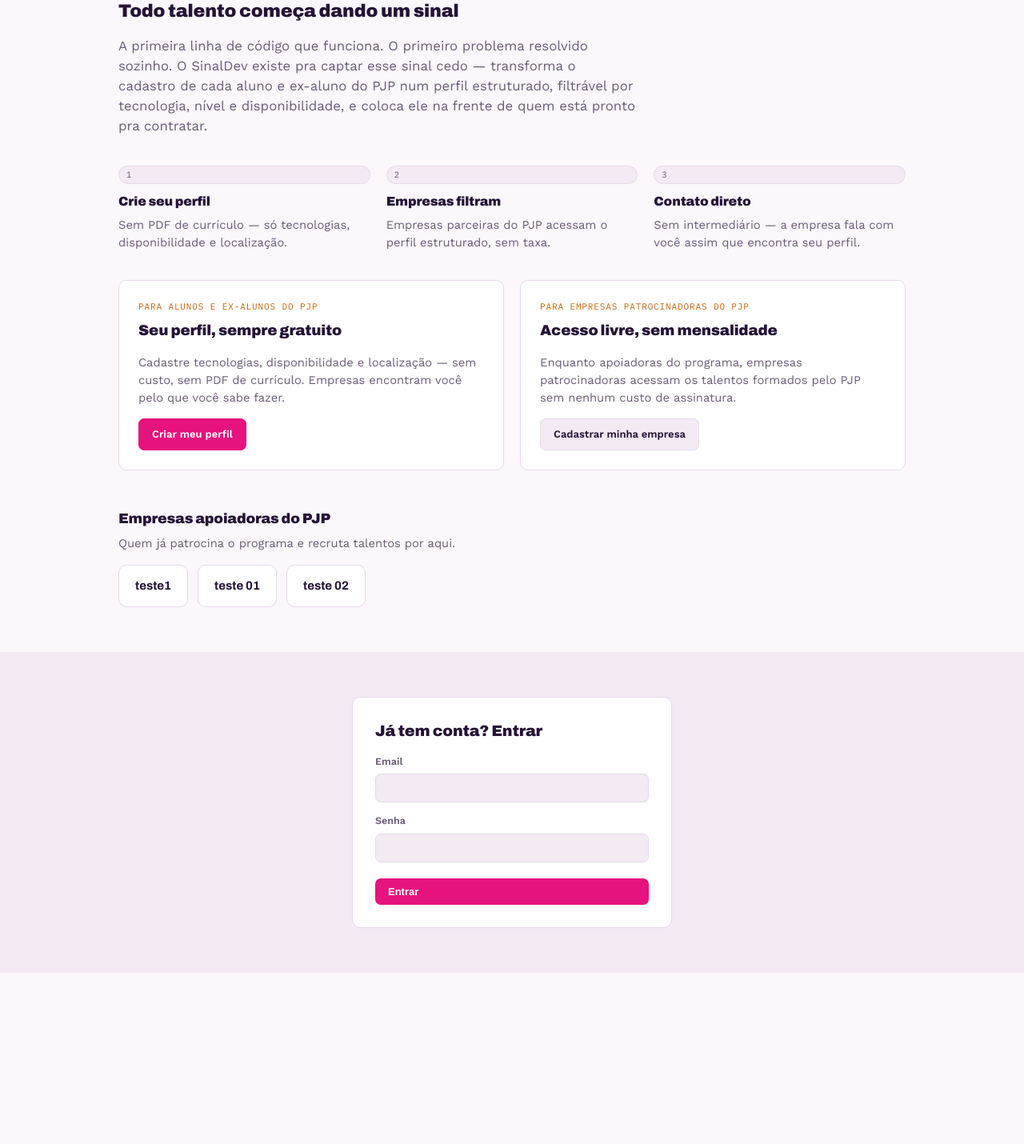
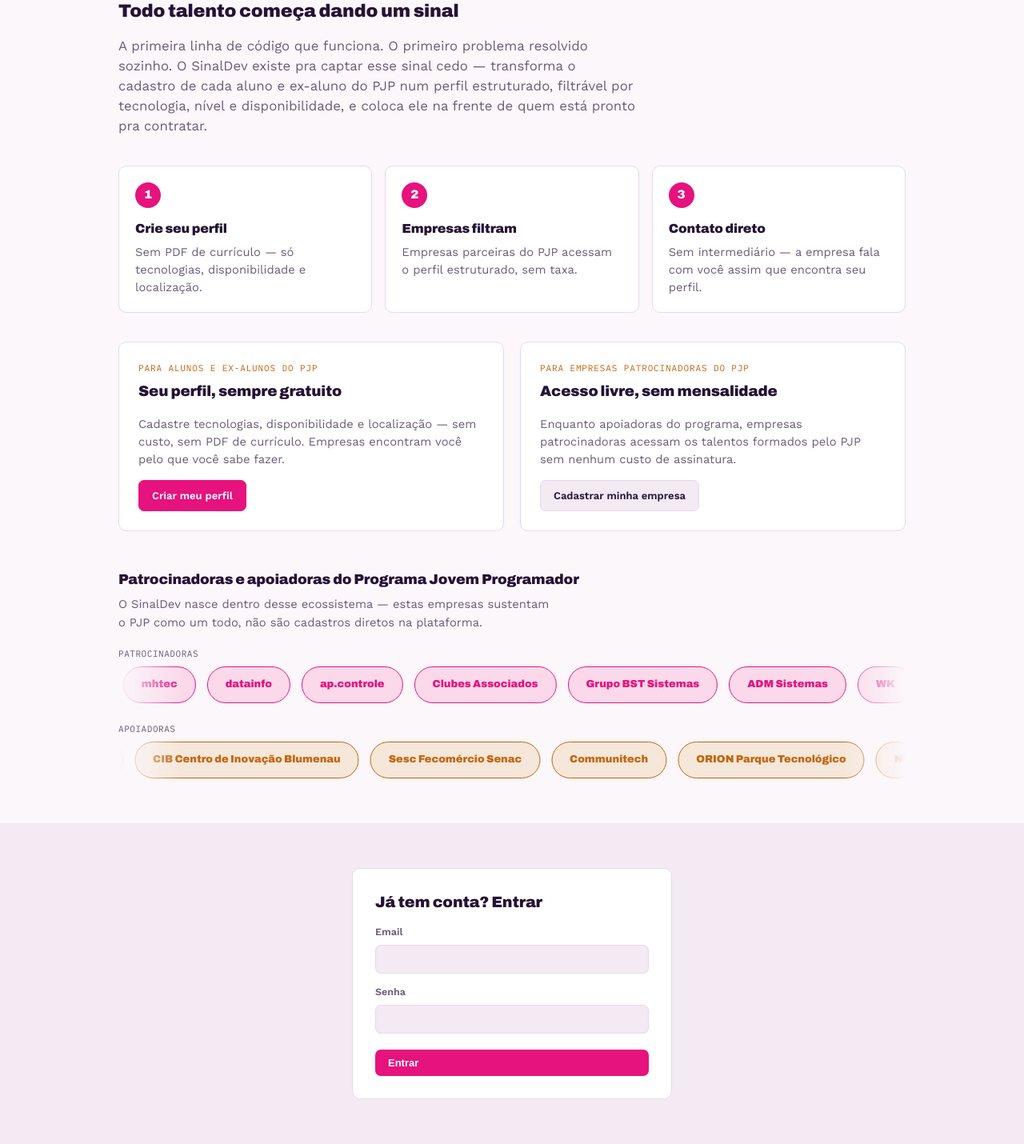
Before and after one commit to Schaurich947/Daniel_Schaurich_SinalDev, a PHP site: page / in a window 1280 px wide. Shown: the part 418-1848 px from the top of the page at 80% size. Before the commit the page ends 1634 px from the top, so only its background shows below. Run offline with PHP 8.4, Linux system fonts and the light colour scheme; data comes from the database, SQL or seed files in the repository.

Commit message:
Adiciona lista real de patrocinadoras e apoiadoras do PJP na home

```diff
--- a/app/Views/auth/login.php
+++ b/app/Views/auth/login.php
@@ -1,6 +1,20 @@
 <?php
 $erro = $erro ?? null;
-$apoiadoras = (new EmpresaModel($pdo))->buscarTodos();
+
+// Lista fixa: patrocinadoras/apoiadoras do Programa Jovem Programador (PJP) em
+// geral, não cadastros do SinalDev. O SinalDev nasce dentro desse ecossistema,
+// mas essas empresas não têm vínculo direto com a plataforma — por isso a
+// lista é estática aqui, e não vem da tabela `empresas`.
+$patrocinadores = [
+    'HartSystem Sistemas', 'CloudPark', 'dev10 pedidos10', 'mhtec', 'datainfo',
+    'ap.controle', 'Clubes Associados', 'Grupo BST Sistemas', 'ADM Sistemas',
+    'WK', 'Senior', 'ndd', 'Softplan', 'Benner', 'DataRunk', 'DataFrete', 'CB Sistemas',
+];
+$apoiadores = [
+    'Communitech', 'ORION Parque Tecnológico', 'NSC TV', 'Gene Conecta', 'NOVALE Hub',
+    'CollabTech', 'INOVALE', 'AMURELTEC/ACITE', 'Sigma Park', 'ACATE',
+    'SOMAR Vale Europeu', 'Fundação CITEB', 'CIB Centro de Inovação Blumenau', 'Sesc Fecomércio Senac',
+];
 ?>
 <!DOCTYPE html>
 <html lang="pt-br">
@@ -45,20 +59,20 @@ $apoiadoras = (new EmpresaModel($pdo))->buscarTodos();
         <h2 style="font-size:1.4rem;">Todo talento começa dando um sinal</h2>
         <p class="lead">A primeira linha de código que funciona. O primeiro problema resolvido sozinho. O SinalDev existe pra captar esse sinal cedo — transforma o cadastro de cada aluno e ex-aluno do PJP num perfil estruturado, filtrável por tecnologia, nível e disponibilidade, e coloca ele na frente de quem está pronto pra contratar.</p>
 
-        <div style="display:grid;grid-template-columns:repeat(3,1fr);gap:20px;margin-top:36px;">
-            <div>
-                <div class="pill" style="margin-bottom:10px;">1</div>
-                <h3 style="font-size:1rem;">Crie seu perfil</h3>
+        <div style="display:grid;grid-template-columns:repeat(3,1fr);gap:16px;margin-top:36px;">
+            <div class="card">
+                <span style="display:inline-flex;align-items:center;justify-content:center;width:32px;height:32px;border-radius:50%;background:var(--accent);color:var(--accent-ink);font-family:'Archivo',sans-serif;font-weight:800;font-size:.95rem;">1</span>
+                <h3 style="font-size:1rem;margin-top:14px;">Crie seu perfil</h3>
                 <p class="subtitulo">Sem PDF de currículo — só tecnologias, disponibilidade e localização.</p>
             </div>
-            <div>
-                <div class="pill" style="margin-bottom:10px;">2</div>
-                <h3 style="font-size:1rem;">Empresas filtram</h3>
+            <div class="card">
+                <span style="display:inline-flex;align-items:center;justify-content:center;width:32px;height:32px;border-radius:50%;background:var(--accent);color:var(--accent-ink);font-family:'Archivo',sans-serif;font-weight:800;font-size:.95rem;">2</span>
+                <h3 style="font-size:1rem;margin-top:14px;">Empresas filtram</h3>
                 <p class="subtitulo">Empresas parceiras do PJP acessam o perfil estruturado, sem taxa.</p>
             </div>
-            <div>
-                <div class="pill" style="margin-bottom:10px;">3</div>
-                <h3 style="font-size:1rem;">Contato direto</h3>
+            <div class="card">
+                <span style="display:inline-flex;align-items:center;justify-content:center;width:32px;height:32px;border-radius:50%;background:var(--accent);color:var(--accent-ink);font-family:'Archivo',sans-serif;font-weight:800;font-size:.95rem;">3</span>
+                <h3 style="font-size:1rem;margin-top:14px;">Contato direto</h3>
                 <p class="subtitulo">Sem intermediário — a empresa fala com você assim que encontra seu perfil.</p>
             </div>
         </div>
@@ -78,19 +92,28 @@ $apoiadoras = (new EmpresaModel($pdo))->buscarTodos();
             </div>
         </div>
 
-        <?php if ($apoiadoras): ?>
-            <div style="margin-top:48px;">
-                <h3 style="font-size:1.1rem;margin-bottom:4px;">Empresas apoiadoras do PJP</h3>
-                <p class="subtitulo" style="margin-bottom:16px;">Quem já patrocina o programa e recruta talentos por aqui.</p>
-                <div style="display:flex;gap:12px;flex-wrap:wrap;">
-                    <?php foreach ($apoiadoras as $apoiadora): ?>
-                        <div class="card" style="padding:14px 20px;font-family:'Archivo',sans-serif;font-weight:700;">
-                            <?= htmlspecialchars($apoiadora['nome_fantasia']) ?>
-                        </div>
+        <div style="margin-top:48px;overflow:hidden;">
+            <h3 style="font-size:1.1rem;margin-bottom:4px;">Patrocinadoras e apoiadoras do Programa Jovem Programador</h3>
+            <p class="subtitulo" style="margin-bottom:20px;">O SinalDev nasce dentro desse ecossistema — estas empresas sustentam o PJP como um todo, não são cadastros diretos na plataforma.</p>
+
+            <p class="subtitulo mono" style="text-transform:uppercase;letter-spacing:.05em;font-size:11px;margin-bottom:8px;">Patrocinadoras</p>
+            <div class="apoiadoras-ticker">
+                <div class="apoiadoras-track">
+                    <?php foreach (array_merge($patrocinadores, $patrocinadores) as $nome): ?>
+                        <span class="apoiadora-badge"><?= htmlspecialchars($nome) ?></span>
                     <?php endforeach; ?>
                 </div>
             </div>
-        <?php endif; ?>
+
+            <p class="subtitulo mono" style="text-transform:uppercase;letter-spacing:.05em;font-size:11px;margin:24px 0 8px;">Apoiadoras</p>
+            <div class="apoiadoras-ticker">
+                <div class="apoiadoras-track" style="animation-direction:reverse;">
+                    <?php foreach (array_merge($apoiadores, $apoiadores) as $nome): ?>
+                        <span class="apoiadora-badge apoiadora-badge-secundaria"><?= htmlspecialchars($nome) ?></span>
+                    <?php endforeach; ?>
+                </div>
+            </div>
+        </div>
     </div>
 
     <section class="login-section">
--- a/public/style.css
+++ b/public/style.css
@@ -589,3 +589,46 @@ form.formulario {
     font-size: 13px;
     margin-top: 16px;
 }
+
+/* ---------- faixa de patrocinadoras/apoiadoras (home) ---------- */
+.apoiadoras-ticker {
+    overflow: hidden;
+    -webkit-mask-image: linear-gradient(90deg, transparent, #000 8%, #000 92%, transparent);
+    mask-image: linear-gradient(90deg, transparent, #000 8%, #000 92%, transparent);
+}
+
+.apoiadoras-track {
+    display: flex;
+    gap: 14px;
+    width: max-content;
+    animation: apoiadoras-scroll 30s linear infinite;
+}
+
+@keyframes apoiadoras-scroll {
+    from { transform: translateX(0); }
+    to { transform: translateX(-50%); }
+}
+
+@media (prefers-reduced-motion: reduce) {
+    .apoiadoras-track {
+        animation: none;
+    }
+}
+
+.apoiadora-badge {
+    font-family: 'Archivo', sans-serif;
+    font-weight: 800;
+    font-size: 13px;
+    white-space: nowrap;
+    padding: 12px 22px;
+    border-radius: 30px;
+    background: color-mix(in srgb, var(--accent) 16%, var(--surface));
+    border: 1px solid var(--accent);
+    color: var(--accent);
+}
+
+.apoiadora-badge-secundaria {
+    background: color-mix(in srgb, var(--accent-2) 16%, var(--surface));
+    border-color: var(--accent-2);
+    color: var(--accent-2);
+}
```
